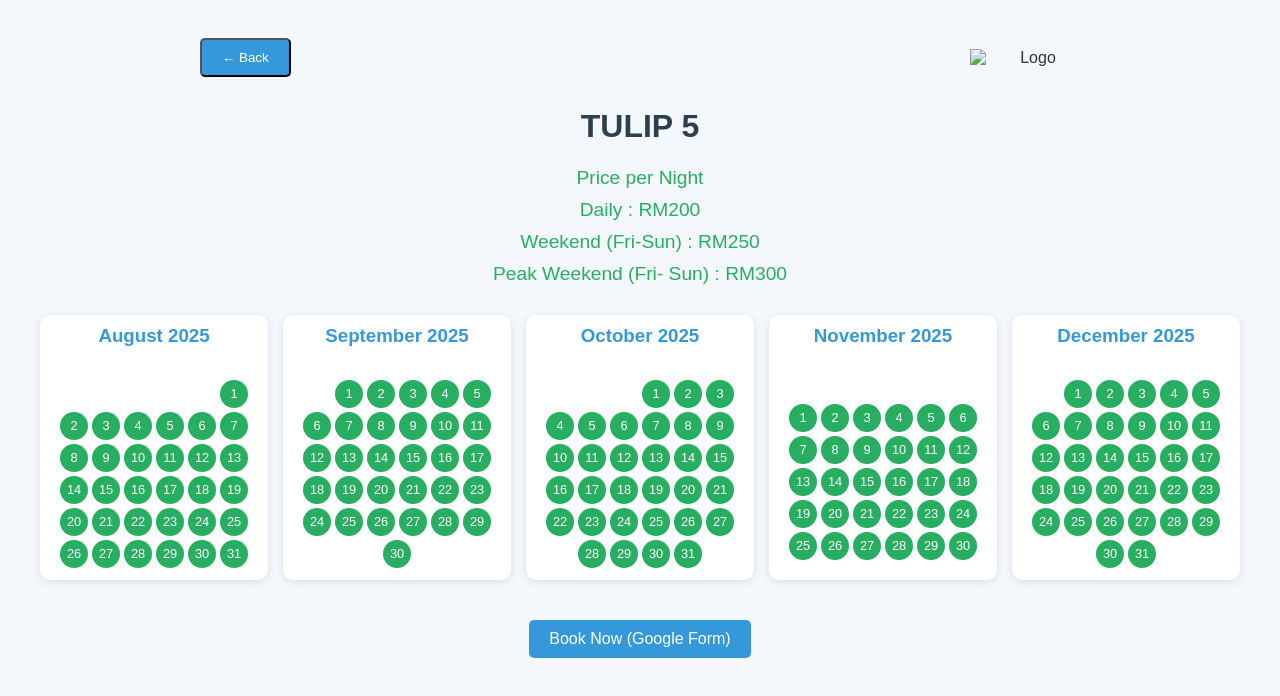
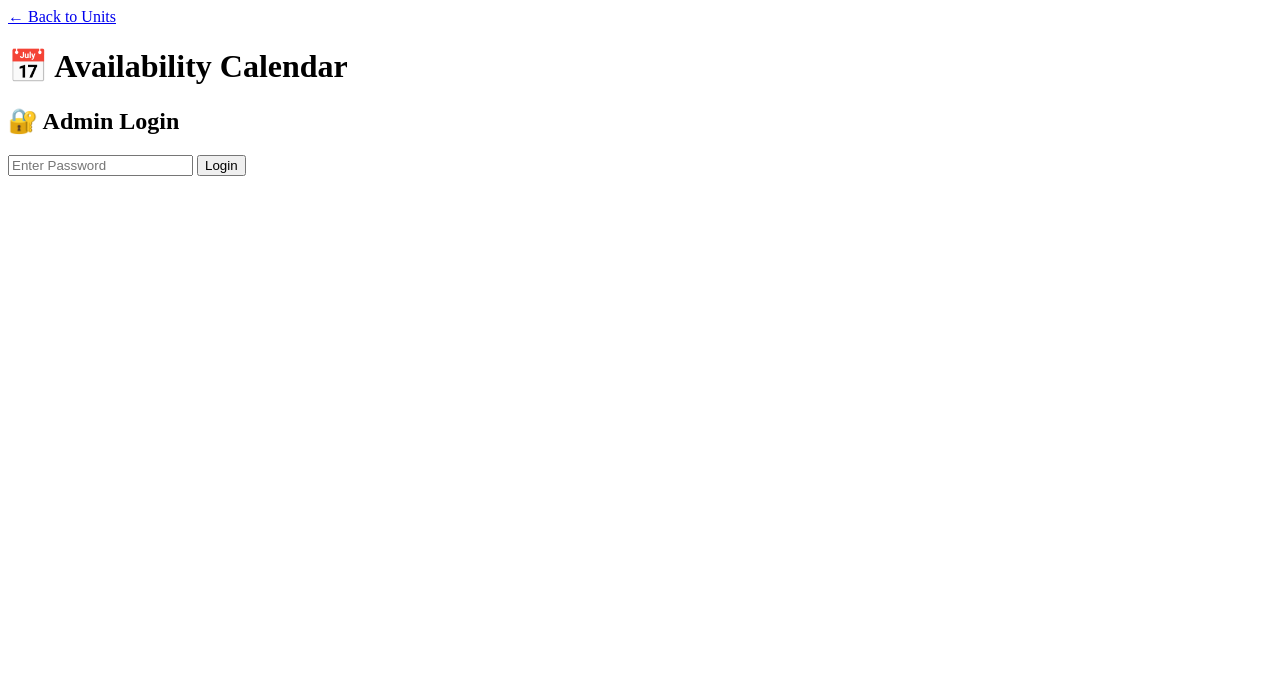
Before and after one commit to rota2903/new-tulip-page, a plain HTML site: page tulip5/index.html in a window 1280 px wide. Drawn offline with Linux system fonts and the light colour scheme; no server answers.

Commit message:
Update index.html

```diff
--- a/tulip5/index.html
+++ b/tulip5/index.html
@@ -3,167 +3,133 @@
 <head>
   <meta charset="UTF-8" />
   <meta name="viewport" content="width=device-width, initial-scale=1.0"/>
-  <title>TULIP 5 : B8-3A-11</title>
+  <title>Unit Calendar</title>
   <style>
-    body {
-      font-family: 'Arial', sans-serif;
-      background: #f4f7fc;
-      color: #333;
-      text-align: center;
-      padding: 20px;
-    }
-    .header {
-      display: flex;
-      justify-content: space-between;
-      align-items: center;
-      max-width: 900px;
-      margin: 0 auto 20px;
-    }
-    .logo {
-      width: 120px;
-    }
-    h1 {
-      color: #2c3e50;
-    }
-    .price {
-      font-size: 1.2em;
-      color: #27ae60;
-      margin: 10px 0;
-    }
-    .calendar {
-      display: grid;
-      grid-template-columns: repeat(5, 1fr);
-      gap: 15px;
-      max-width: 1200px;
-      margin: 30px auto;
-    }
-    .month {
-      background: white;
-      border-radius: 10px;
-      padding: 10px;
-      box-shadow: 0 2px 8px rgba(0,0,0,0.1);
-    }
-    .month h3 {
-      margin-top: 0;
-      color: #3498db;
-    }
-    .day {
-      display: inline-block;
-      width: 28px;
-      height: 28px;
-      line-height: 28px;
-      margin: 2px;
-      border-radius: 50%;
-      font-size: 0.8em;
-    }
-    .available { background: #27ae60; color: white; }
-    .booked { background: #e74c3c; color: white; }
-    .locked { background: #95a5a6; color: white; }
-    .off { color: #ccc; }
-
-    .form-link {
-      margin: 30px 0;
-    }
-    .btn {
-      background: #3498db;
-      color: white;
-      padding: 10px 20px;
-      text-decoration: none;
-      border-radius: 5px;
-      display: inline-block;
-      margin: 10px;
-    }
+    body {{ font-family: Arial, sans-serif; padding: 20px; background: #f8f9fa; max-width: 800px; margin:auto; }}
+    h1 {{ color: #2c3e50; }}
+    table {{ width:100%; border-collapse: collapse; margin:20px 0; }}
+    th, td {{ border:1px solid #ccc; padding:8px; text-align:center; }}
+    .past {{ background:#ccc; color:#777; }}
+    .open {{ background:#2ecc71; color:white; }}
+    .locked {{ background:#95a5a6; color:white; }}
+    .back-btn {{ display:inline-block; margin-bottom:20px; padding:10px 15px; background:#007bff; color:#fff; text-decoration:none; border-radius:5px; }}
   </style>
 </head>
 <body>
-  <div class="header">
-    <a href="../index.html"><button class="btn">← Back</button></a>
-    <img src="../assets/images/logo.png" alt="Logo" class="logo" />
+  <a href="https://rota2903.github.io/new-tulip-page" class="back-btn">← Back to Units</a>
+  <h1>📅 Availability Calendar</h1>
+  <div id="calendar"></div>
+  <div id="adminPanel">
+    <h2>🔐 Admin Login</h2>
+    <input type="password" id="adminPass" placeholder="Enter Password" />
+    <button onclick="checkPassword()">Login</button>
+    <div id="adminContent" style="display:none;">
+      <p><button onclick="logout()">Logout</button></p>
+    </div>
   </div>
 
-  <h1>TULIP 5</h1>
-  <p class="price">Price per Night</p>
-  <p class="price">Daily : RM200</p>
-  <p class="price">Weekend (Fri-Sun) : RM250</p>
-  <p class="price">Peak Weekend (Fri- Sun) : RM300</p>
+<script>
+const BIN_ID = "68ae6cd1ae596e708fd7f9db";
+const API_URL = `https://api.jsonbin.io/v3/b/${{BIN_ID}}`;
+const MASTER_KEY = ""; // public read-only
+const ADMIN_PASSWORD = "9TulipsCH";
 
-  <div class="calendar" id="calendar">
-    <!-- Calendar will be generated by JS -->
-  </div>
+let isAdminMode = false;
+let bookings = [];
 
-  <div class="form-link">
-    <a href="https://forms.gle/YOUR-GOOGLE-FORM-LINK" target="_blank" class="btn">Book Now (Google Form)</a>
-  </div>
+async function loadBookings() {{
+  try {{
+    const res = await fetch(API_URL, {{ headers: {{ "X-Master-Key": MASTER_KEY }} }});
+    const data = await res.json();
+    bookings = data.record || [];
+    renderCalendar();
+  }} catch (e) {{
+    document.getElementById('calendar').innerHTML = "⚠️ Cannot load calendar.";
+  }}
+}}
 
-  <script>
-    // 🌐 Gist URL (replace with your actual Gist raw URL)
-    const GIST_URL = 'https://gist.githubusercontent.com/YOURNAME/abc123abc123/raw/tulip-bookings.json';
-    const UNIT = 'TULIP5';
+function renderCalendar() {{
+  const calendar = document.getElementById('calendar');
+  const today = new Date();
+  calendar.innerHTML = "";
 
-    // Fetch booking data
-    async function loadBookings() {
-      try {
-        const res = await fetch(GIST_URL + '?t=' + new Date().getTime()); // cache buster
-        const data = await res.json();
-        const unitData = data.find(d => d.unit === UNIT) || { bookings: [], locked: [] };
-        return unitData;
-      } catch (e) {
-        console.error("Failed to load bookings", e);
-        return { bookings: [], locked: [] };
-      }
-    }
+  for (let m=0; m<3; m++) {{
+    const monthDate = new Date(today.getFullYear(), today.getMonth()+m, 1);
+    const year = monthDate.getFullYear();
+    const month = monthDate.getMonth();
+    const daysInMonth = new Date(year, month+1, 0).getDate();
 
-    // Generate 5-month calendar
-    function generateCalendar() {
-      const today = new Date();
-      const container = document.getElementById('calendar');
-      container.innerHTML = '';
+    const monthName = monthDate.toLocaleString('default', {{ month:'long' }});
+    const h3 = document.createElement('h3');
+    h3.textContent = monthName + " " + year;
+    calendar.appendChild(h3);
 
-      for (let i = 0; i < 5; i++) {
-        const monthDate = new Date(today.getFullYear(), today.getMonth() + i, 1);
-        const monthName = monthDate.toLocaleString('default', { month: 'long', year: 'numeric' });
+    const table = document.createElement('table');
+    const header = document.createElement('tr');
+    header.innerHTML = "<th>Su</th><th>Mo</th><th>Tu</th><th>We</th><th>Th</th><th>Fr</th><th>Sa</th>";
+    table.appendChild(header);
 
-        const daysInMonth = new Date(monthDate.getFullYear(), monthDate.getMonth() + 1, 0).getDate();
-        const firstDay = new Date(monthDate.getFullYear(), monthDate.getMonth(), 1).getDay();
+    let row = document.createElement('tr');
+    const firstDay = new Date(year, month, 1).getDay();
+    for (let i=0; i<firstDay; i++) row.appendChild(document.createElement('td'));
 
-        const monthDiv = document.createElement('div');
-        monthDiv.className = 'month';
-        monthDiv.innerHTML = `<h3>${monthName}</h3>`;
+    for (let d=1; d<=daysInMonth; d++) {{
+      const cell = document.createElement('td');
+      cell.textContent = d;
+      const dateStr = `${{year}}-${{String(month+1).padStart(2,'0')}}-${{String(d).padStart(2,'0')}}`;
 
-        // Add empty cells for days before start of month
-        for (let j = 0; j < firstDay; j++) {
-          const span = document.createElement('span');
-          span.className = 'day off';
-          span.textContent = '';
-          monthDiv.appendChild(span);
-        }
+      let status = bookings.find(b => b.date === dateStr)?.status || "open";
+      if (new Date(dateStr) < new Date().setHours(0,0,0,0)) status = "past";
 
-        // Add days
-        for (let day = 1; day <= daysInMonth; day++) {
-          const dateStr = `${monthDate.getFullYear()}-${String(monthDate.getMonth()+1).padStart(2,'0')}-${String(day).padStart(2,'0')}`;
-          const daySpan = document.createElement('span');
-          daySpan.className = 'day available';
-          daySpan.textContent = day;
+      cell.className = status;
 
-          if (unitData.locked.includes(dateStr)) {
-            daySpan.className = 'day locked';
-          } else if (unitData.bookings.some(b => b.date === dateStr)) {
-            daySpan.className = 'day booked';
-          }
+      if (isAdminMode && status !== "past") {{
+        cell.onclick = () => toggleDate(dateStr, status);
+      }}
+      row.appendChild(cell);
+      if ((d+firstDay)%7===0 || d===daysInMonth) {{
+        table.appendChild(row);
+        row = document.createElement('tr');
+      }}
+    }}
+    calendar.appendChild(table);
+  }}
+}}
 
-          monthDiv.appendChild(daySpan);
-        }
+async function toggleDate(dateStr, currentStatus) {{
+  let newStatus = currentStatus==="locked" ? "open" : "locked";
+  bookings = bookings.filter(b => b.date !== dateStr);
+  bookings.push({{ date: dateStr, status: newStatus }});
+  await saveBookings();
+  renderCalendar();
+}}
 
-        container.appendChild(monthDiv);
-      }
-    }
+async function saveBookings() {{
+  await fetch(API_URL, {{
+    method: "PUT",
+    headers: {{ "Content-Type":"application/json", "X-Master-Key": MASTER_KEY }},
+    body: JSON.stringify(bookings)
+  }});
+}}
 
-    // Load and display
-    let unitData = {};
-    loadBookings().then(data => {
-      unitData = data;
-      generateCalendar();
-    });
-  </script>
+function checkPassword() {{
+  const pass = document.getElementById('adminPass').value;
+  if (pass === ADMIN_PASSWORD) {{
+    isAdminMode = true;
+    document.getElementById('adminContent').style.display = "block";
+    document.getElementById('adminPass').style.display = "none";
+  }} else {{
+    alert("Wrong password");
+  }}
+}}
+
+function logout() {{
+  isAdminMode = false;
+  document.getElementById('adminContent').style.display = "none";
+  document.getElementById('adminPass').style.display = "block";
+}}
+
+loadBookings();
+</script>
 </body>
 </html>
```
